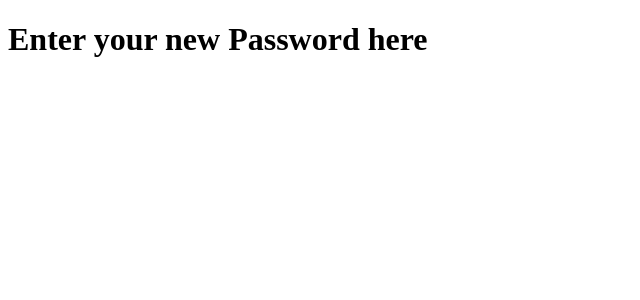
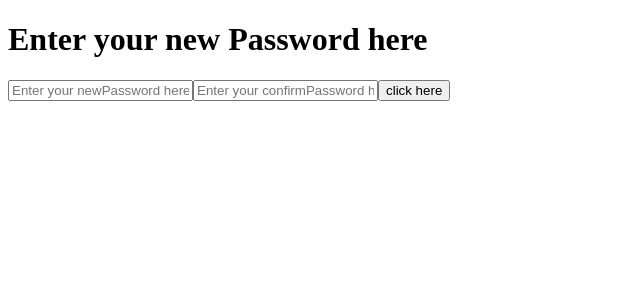
Before and after one commit to Harshwardhan-1/AuthCore-Frontend, a React app in the folder frontend/: page /NewPassword in a window 1280 px wide. Shown: the top 300 px of the page, without its empty margins (0-640 px from the left). Built offline with nearby package versions, Linux system fonts and the light colour scheme; the HTML template or start-up script is replaced by a standard one.

Commit message:
change password

```diff
--- a/frontend/src/components/NewPassword.jsx
+++ b/frontend/src/components/NewPassword.jsx
@@ -1,7 +1,37 @@
+import { useState } from "react";
+import axios from 'axios';
+import { useNavigate } from "react-router-dom";
 export default function NewPassword(){
+    const navigate=useNavigate();
+    const [password,setPassword]=useState("");
+    const [confirmPassword,setConfirmPassword]=useState("");
+    const handle=async(e)=>{
+        e.preventDefault();
+        const send={password,confirmPassword};
+        try{
+        const response=await axios.post("https://authcore-backend-3.onrender.com/api/all/changePassword",send,{withCredentials:true})
+        if(response.data.message==="change successfull"){
+            navigate('/signIn');
+        }
+        }catch(err){
+            if(err.response?.data?.message==='enter detail properly'){
+                alert('fill detail properly');
+            }else if(err.response?.data?.message==='fill your detail properly'){
+                alert('password and incorrect password does not match');
+            }else if(err.response?.data?.message==='user not found'){
+                alert('do a sign up first');
+                navigate('/');
+            }
+        }
+    }
     return(
         <>
         <h1>Enter your new Password here</h1>
+        <form onSubmit={handle}>
+ <input type="password" placeholder="Enter your newPassword here" onChange={(e)=>setPassword(e.target.value)}/>
+ <input type="password" placeholder="Enter your confirmPassword here" onChange={(e)=>setConfirmPassword(e.target.value)}/>
+ <button type="submit">click here</button>
+        </form>
         </>
     );
 }
```
